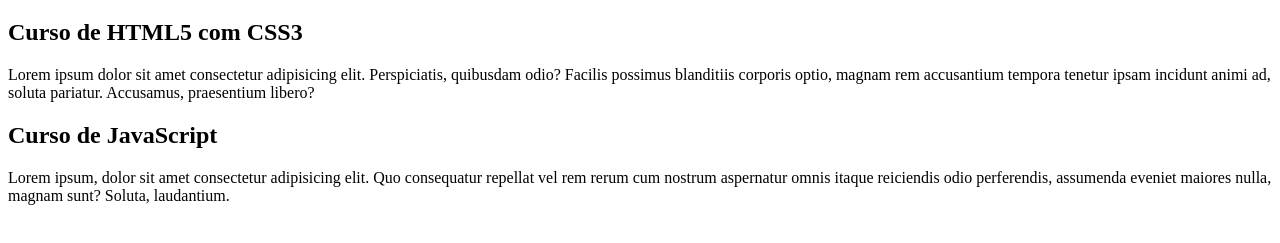
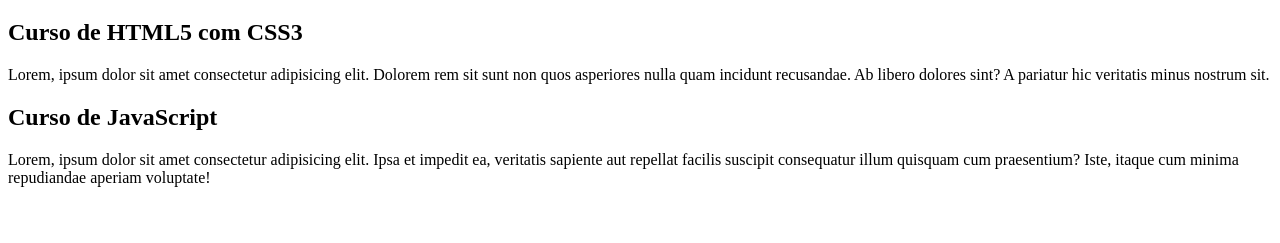
Before and after one commit to odaniellevi/projeto-site, a plain HTML site: page index.html in a window 1280 px wide. Shown: the part 61-304 px from the top of the page. Drawn offline with Linux system fonts and the light colour scheme.

Commit message:
conteúdo 2

```diff
--- a/index.html
+++ b/index.html
@@ -3,7 +3,7 @@
 <head>
     <meta charset="UTF-8">
     <meta name="viewport" content="width=device-width, initial-scale=1.0">
-    <title>Título do Site</title>
+    <title>Curso Grátis</title>
 </head>
 <body>
     <main>
@@ -12,11 +12,11 @@
         </header>
         <article>
             <h2>Curso de HTML5 com CSS3</h2>
-            <p>Lorem ipsum dolor sit amet consectetur adipisicing elit. Perspiciatis, quibusdam odio? Facilis possimus blanditiis corporis optio, magnam rem accusantium tempora tenetur ipsam incidunt animi ad, soluta pariatur. Accusamus, praesentium libero?</p>
+            <p>Lorem, ipsum dolor sit amet consectetur adipisicing elit. Dolorem rem sit sunt non quos asperiores nulla quam incidunt recusandae. Ab libero dolores sint? A pariatur hic veritatis minus nostrum sit.</p>
         </article>
         <article>
             <h2>Curso de JavaScript</h2>
-            <p>Lorem ipsum, dolor sit amet consectetur adipisicing elit. Quo consequatur repellat vel rem rerum cum nostrum aspernatur omnis itaque reiciendis odio perferendis, assumenda eveniet maiores nulla, magnam sunt? Soluta, laudantium.</p>
+            <p>Lorem, ipsum dolor sit amet consectetur adipisicing elit. Ipsa et impedit ea, veritatis sapiente aut repellat facilis suscipit consequatur illum quisquam cum praesentium? Iste, itaque cum minima repudiandae aperiam voluptate!</p>
         </article>
     </main>
 </body>
```
